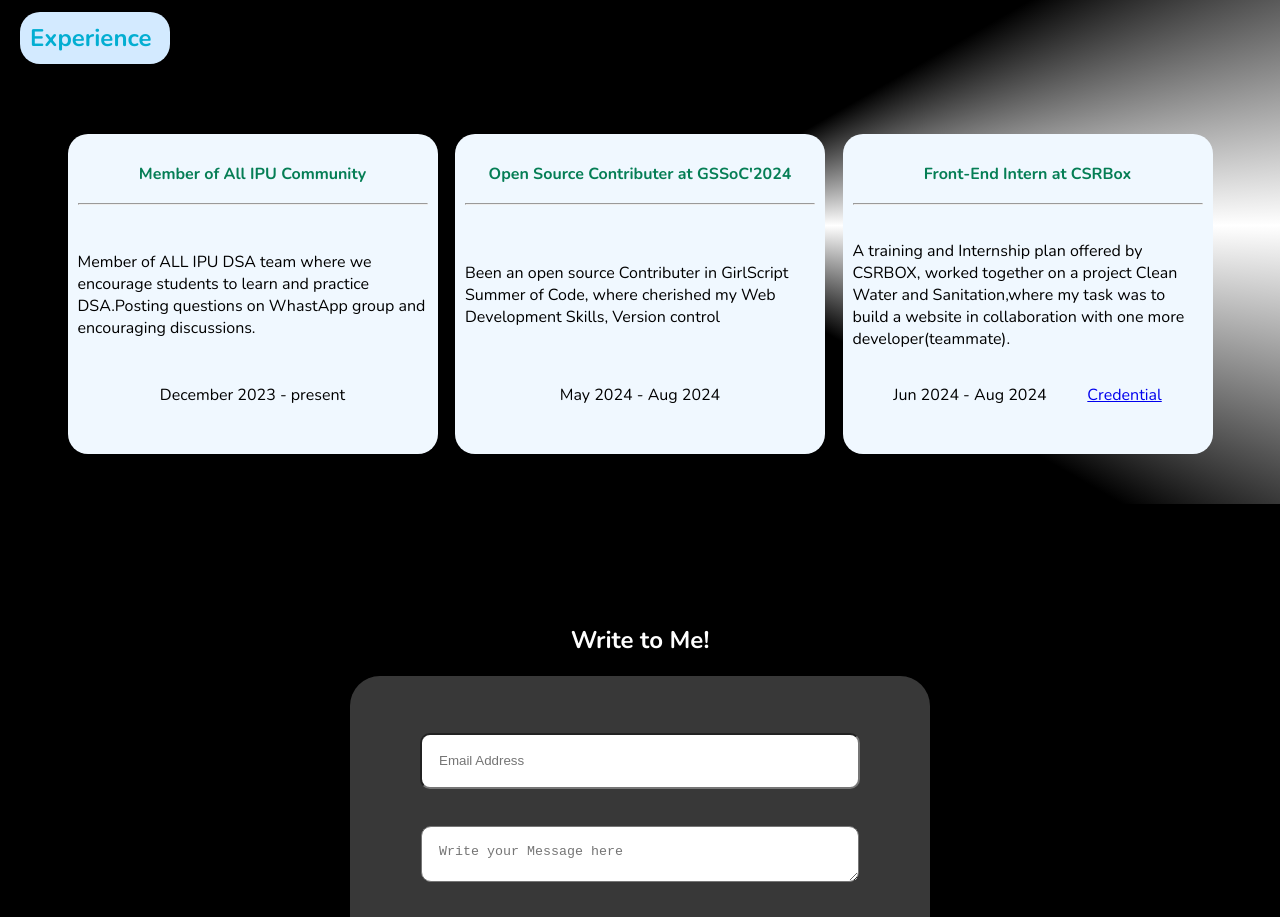
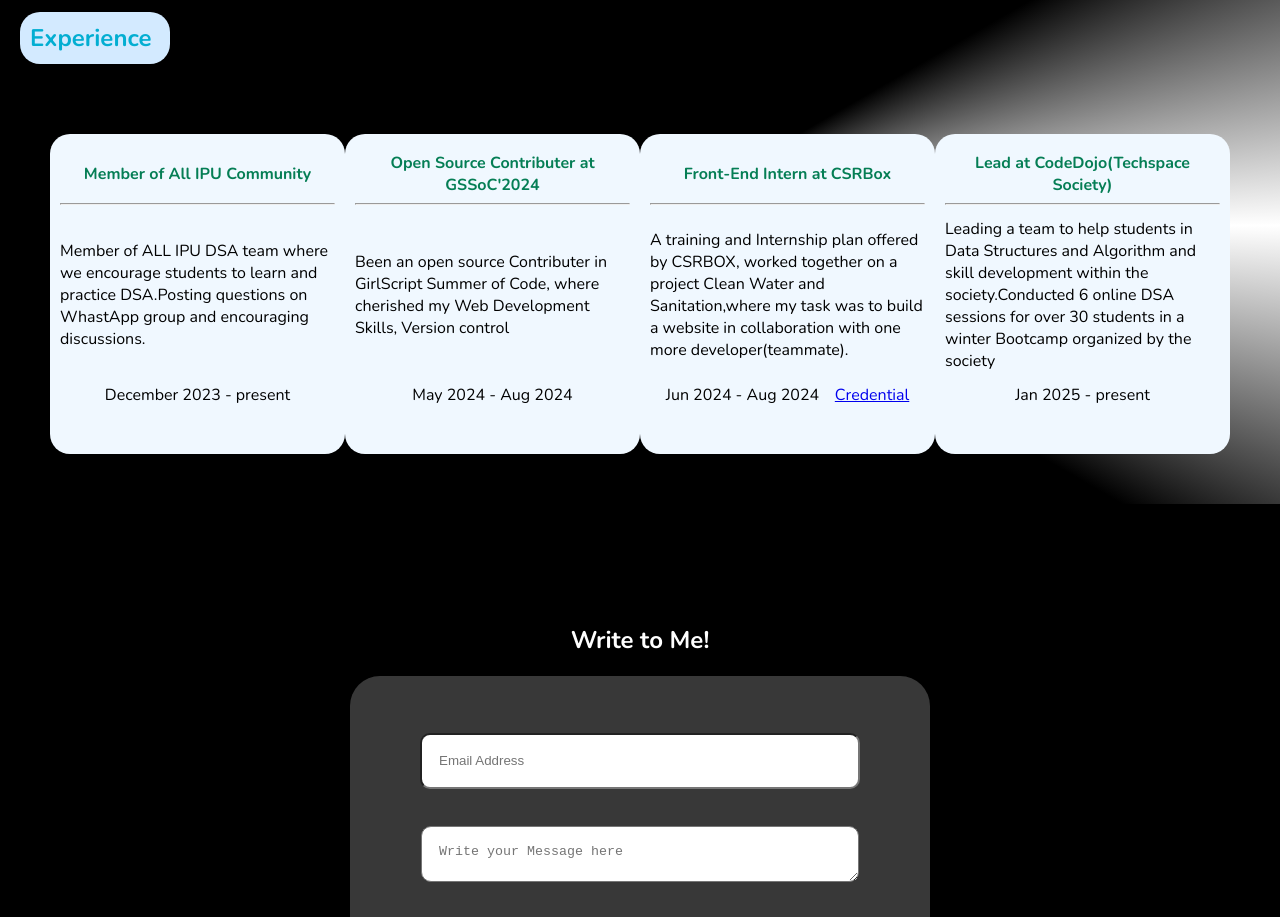
Before and after one commit to arpan2233/Arpan-Portfolio, a React (Vite) app: page / in a window 1280 px wide. Shown: the part 2640-3557 px from the top of the page. Built offline with nearby package versions, Linux system fonts and the light colour scheme.

Commit message:
Update experincedata.js

```diff
--- a/src/components/experincedata.js
+++ b/src/components/experincedata.js
@@ -19,6 +19,13 @@ const experience = [
         duration:"Jun 2024 - Aug 2024 ",
         isCredentials: true,
         Credential:""
+    },
+    {
+        title:"Lead at CodeDojo(Techspace Society)",
+        content:" Leading a team to help students in Data Structures and Algorithm and skill development within the society.Conducted 6 online DSA sessions for over 30 students in a winter Bootcamp organized by the society",
+        duration:"Jan 2025 - present",
+        isCredentials: false,
+        Credential:""
     }
 ];
 export default experience;
```
